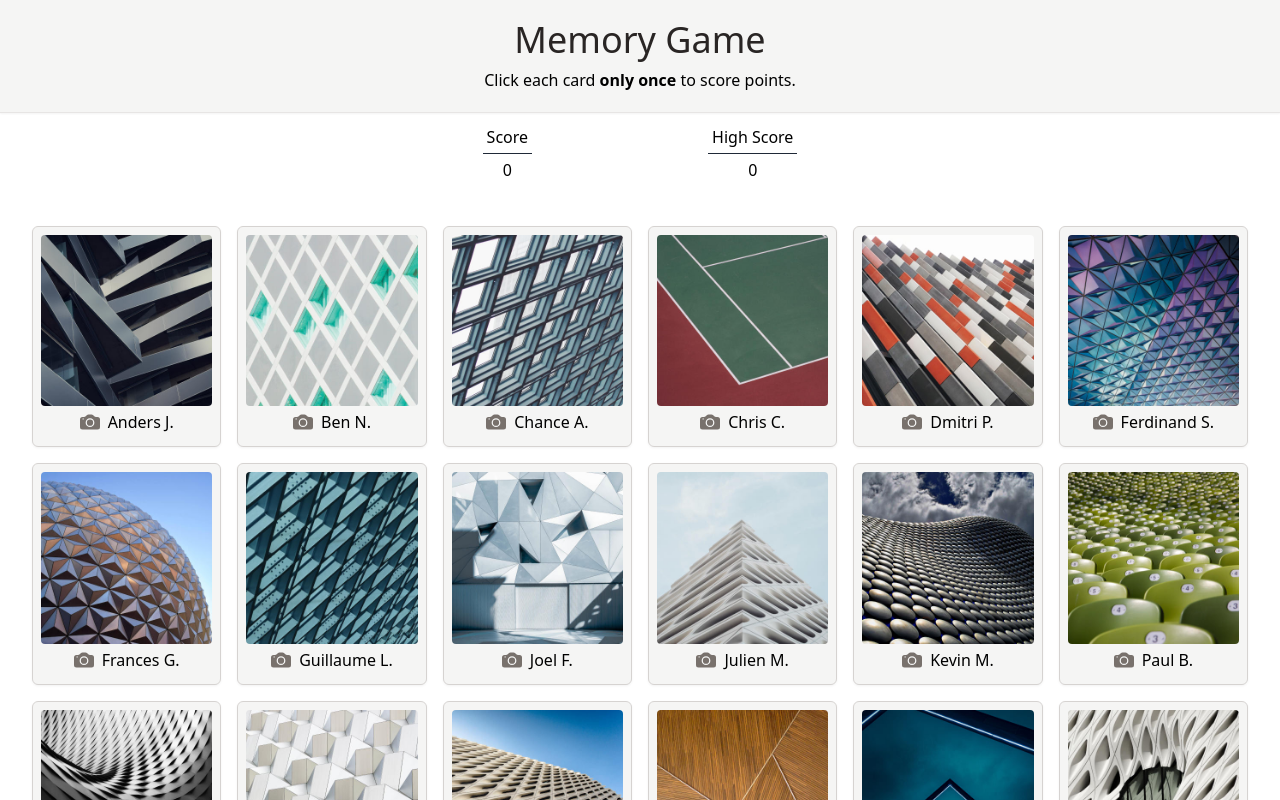
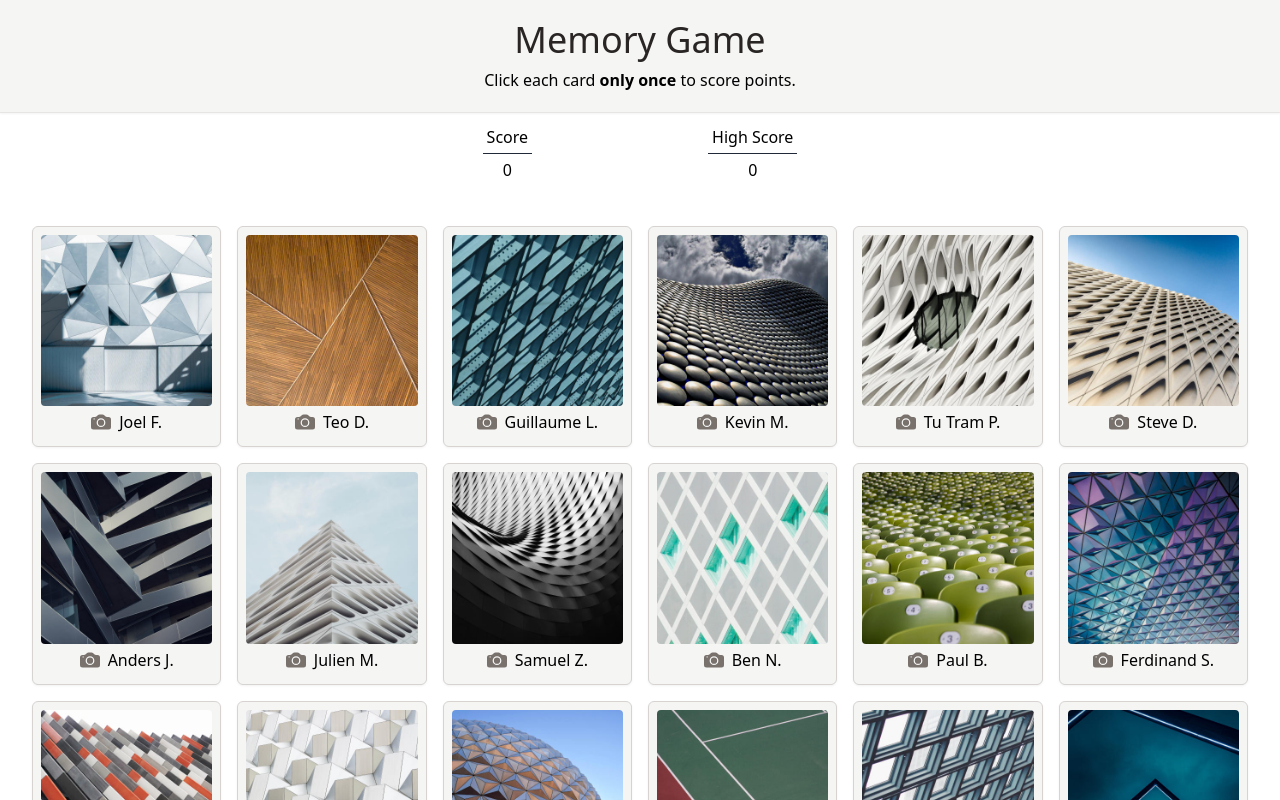
Before and after one commit to veotaar/memory-game, a React (Vite) app: page / in a window 1280 px wide. Shown: the top 800 px of the page. Built offline with nearby package versions, Linux system fonts and the light colour scheme; the HTML template or start-up script is replaced by a standard one.

Commit message:
Add game logic

```diff
--- a/src/App.jsx
+++ b/src/App.jsx
@@ -1,17 +1,40 @@
-import { useState } from 'react';
+import { useState, useEffect, useCallback } from 'react';
 import Header from './components/Header';
 import ScoreBoard from './components/ScoreBoard';
 import GameBoard from './components/GameBoard';
+import randomArray from './utils/randomArray';
 
 export default function App() {
   const [currentScore, setCurrentScore] = useState(0);
   const [highScore, setHighScore] = useState(0);
+  const [clicked, setClicked] = useState([]);
+  const [orderArray, setOrderArray] = useState(randomArray(18));
+
+  useEffect(() => {
+    if (currentScore > highScore) {
+      setHighScore(currentScore);
+    }
+  }, [currentScore, highScore]);
+
+  const onCardClick = useCallback(
+    (cardIndex) => {
+      if (clicked.includes(cardIndex)) {
+        setCurrentScore(0);
+        setClicked([]);
+      } else {
+        setCurrentScore(currentScore + 1);
+        setClicked([...clicked, cardIndex]);
+      }
+      setOrderArray(randomArray(18));
+    },
+    [clicked, currentScore]
+  );
 
   return (
     <div>
       <Header />
       <ScoreBoard currentScore={currentScore} highScore={highScore} />
-      <GameBoard />
+      <GameBoard orderArray={orderArray} onCardClick={onCardClick} />
     </div>
   );
 }
--- a/src/components/Card.jsx
+++ b/src/components/Card.jsx
@@ -1,8 +1,12 @@
 import { BsCameraFill } from 'react-icons/bs';
 
-function Card({ photographer, src }) {
+function Card({ photographer, src, index, onCardClick }) {
   return (
-    <div className="cursor-pointer rounded-md border border-stone-300 bg-stone-100 p-2 drop-shadow-sm transition-all ease-out hover:scale-105 hover:drop-shadow-md active:scale-100 active:drop-shadow-sm">
+    <button
+      type="button"
+      onClick={() => onCardClick(index)}
+      className="cursor-pointer rounded-md border border-stone-300 bg-stone-100 p-2 drop-shadow-sm transition-all ease-out hover:scale-105 hover:drop-shadow-md active:scale-100 active:drop-shadow-sm"
+    >
       <div className="">
         <img className="rounded" src={src} alt={`Photograph by ${photographer}`} />
       </div>
@@ -12,7 +16,7 @@ function Card({ photographer, src }) {
         </div>
         <div>{photographer}</div>
       </div>
-    </div>
+    </button>
   );
 }
 
--- a/src/components/GameBoard.jsx
+++ b/src/components/GameBoard.jsx
@@ -1,106 +1,109 @@
-import { v4 as uuidv4 } from 'uuid';
 import Card from './Card';
 
 const data = {
   1: {
-    key: uuidv4(),
+    key: 1,
     photographer: 'Anders J.',
     src: 'src/assets/Anders-Jildén.jpg',
   },
   2: {
-    key: uuidv4(),
+    key: 2,
     photographer: 'Ben N.',
     src: 'src/assets/Ben-Neale.jpg',
   },
   3: {
-    key: uuidv4(),
+    key: 3,
     photographer: 'Chance A.',
     src: 'src/assets/Chance-Anderson.jpg',
   },
   4: {
-    key: uuidv4(),
+    key: 4,
     photographer: 'Chris C.',
     src: 'src/assets/Chris-Chondrogiannis.jpg',
   },
   5: {
-    key: uuidv4(),
+    key: 5,
     photographer: 'Dmitri P.',
     src: 'src/assets/Dmitri-Popov.jpg',
   },
   6: {
-    key: uuidv4(),
+    key: 6,
     photographer: 'Ferdinand S.',
     src: 'src/assets/Ferdinand-Stöhr.jpg',
   },
   7: {
-    key: uuidv4(),
+    key: 7,
     photographer: 'Frances G.',
     src: 'src/assets/Frances-Gunn.jpg',
   },
   8: {
-    key: uuidv4(),
+    key: 8,
     photographer: 'Guillaume L.',
     src: 'src/assets/Guillaume-Lebelt.jpg',
   },
   9: {
-    key: uuidv4(),
+    key: 9,
     photographer: 'Joel F.',
     src: 'src/assets/Joel-Filipe.jpg',
   },
   10: {
-    key: uuidv4(),
+    key: 10,
     photographer: 'Julien M.',
     src: 'src/assets/Julien-Moreau.jpg',
   },
   11: {
-    key: uuidv4(),
+    key: 11,
     photographer: 'Kevin M.',
     src: 'src/assets/Kevin-Morris.jpg',
   },
   12: {
-    key: uuidv4(),
+    key: 12,
     photographer: 'Paul B.',
     src: 'src/assets/Paul-Bergmeir.jpg',
   },
   13: {
-    key: uuidv4(),
+    key: 13,
     photographer: 'Samuel Z.',
     src: 'src/assets/Samuel-Zeller.jpg',
   },
   14: {
-    key: uuidv4(),
+    key: 14,
     photographer: 'Silvio K.',
     src: 'src/assets/Silvio-Kundt.jpg',
   },
   15: {
-    key: uuidv4(),
+    key: 15,
     photographer: 'Steve D.',
     src: 'src/assets/Steve-Driscoll.jpg',
   },
   16: {
-    key: uuidv4(),
+    key: 16,
     photographer: 'Teo D.',
     src: 'src/assets/Teo-Duldulao.jpg',
   },
   17: {
-    key: uuidv4(),
+    key: 17,
     photographer: 'Tony W.',
     src: 'src/assets/Tony-Webster.jpg',
   },
   18: {
-    key: uuidv4(),
+    key: 18,
     photographer: 'Tu Tram P.',
     src: 'src/assets/Tu-Tram-Pham.jpg',
   },
 };
 
-function GameBoard() {
-  const arr = Array.from({ length: 18 }, (_, i) => i + 1);
-
+function GameBoard({ orderArray, onCardClick }) {
   return (
     <div className="grid grid-cols-2 gap-4 p-8 sm:grid-cols-3 md:grid-cols-4 lg:grid-cols-5 xl:grid-cols-6 2xl:grid-cols-8">
-      {arr.map((i) => (
-        <Card key={data[i].key} photographer={data[i].photographer} src={data[i].src} />
+      {orderArray.map((i) => (
+        <Card
+          onCardClick={onCardClick}
+          key={data[i].key}
+          index={data[i].key}
+          photographer={data[i].photographer}
+          src={data[i].src}
+        />
       ))}
     </div>
   );
```
Also changed, not shown: 1 other file (tests, documents, lock files or other folders).
